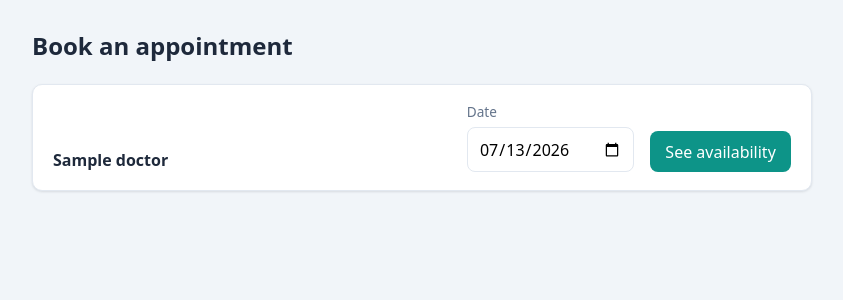
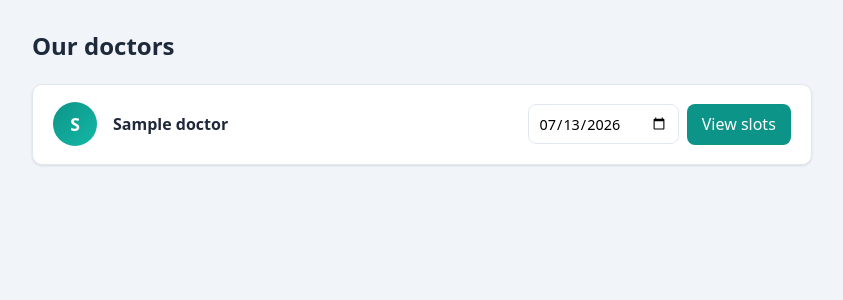
Before and after one commit to mutuiris/ratiba, a Django app: page / in a window 1280 px wide. Shown: the part 72-372 px from the top of the page, without its empty margins (218-1061 px from the left). Run offline with Django 5.2, Linux system fonts and the light colour scheme; a user stored in the database is signed in; tables that the repository leaves empty hold one stand-in row (values such as "Sample post").

Commit message:
Refactor doctors page layout for improved UI and user experience

```diff
--- a/clinic/templates/clinic/doctors.html
+++ b/clinic/templates/clinic/doctors.html
@@ -1,21 +1,25 @@
 {% extends "clinic/base.html" %}
 {% block title %}Book{% endblock %}
 {% block content %}
-  <h1>Book an appointment</h1>
-  {% for doctor in doctors %}
-    <div class="card">
-      <form action="{% url 'web-availability' doctor.id %}" method="get" class="card-row">
-        <div class="grow">
+  {% if reschedule_id %}
+    <div class="banner">You're rescheduling — pick a doctor and date below</div>
+  {% endif %}
+  <h1>Our doctors</h1>
+  <div class="doctor-grid">
+    {% for doctor in doctors %}
+      <div class="doctor-card">
+        <div class="doctor-avatar">{{ doctor.name|make_list|first }}</div>
+        <div class="doctor-info">
           <strong>{{ doctor.name }}</strong>
         </div>
-        <div>
-          <label for="date-{{ doctor.id }}">Date</label>
-          <input id="date-{{ doctor.id }}" type="date" name="date" value="{{ today }}" required>
-        </div>
-        <button type="submit">See availability</button>
-      </form>
-    </div>
-  {% empty %}
-    <p class="muted">No doctors yet.</p>
-  {% endfor %}
+        <form action="{% url 'web-availability' doctor.id %}" method="get" class="doctor-action">
+          <input type="date" name="date" value="{{ today }}" required>
+          {% if reschedule_id %}<input type="hidden" name="reschedule" value="{{ reschedule_id }}">{% endif %}
+          <button type="submit">View slots</button>
+        </form>
+      </div>
+    {% empty %}
+      <p class="muted">No doctors available yet.</p>
+    {% endfor %}
+  </div>
 {% endblock %}
```
